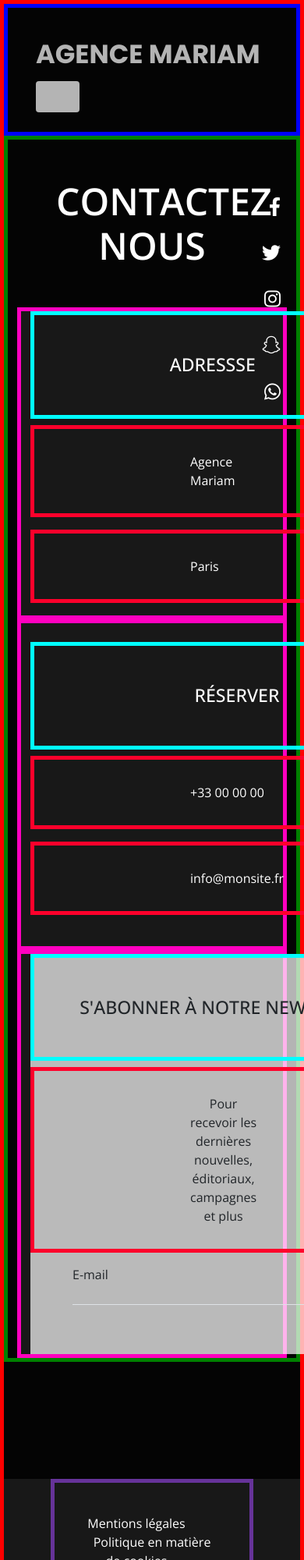
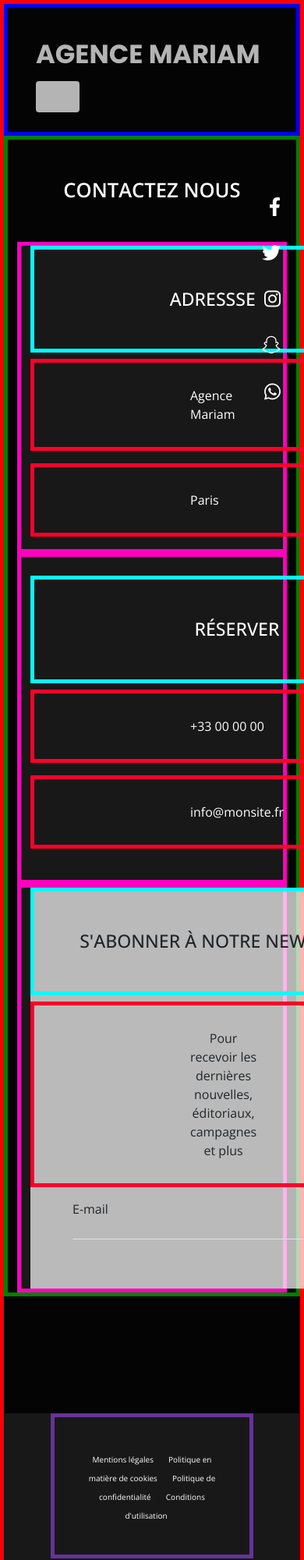
Before and after one commit to Mariam-26/agenceMariamContact, a plain HTML site: page public/index.html in a window 390 px wide. Shown: the top 2000 px of the page at 78% size. Drawn offline with nearby package versions, Linux system fonts and the light colour scheme; files that its build step writes are made by us from their sources.

Commit message:
agencemariamContact

```diff
--- a/assets/scss/style.scss
+++ b/assets/scss/style.scss
@@ -137,7 +137,7 @@ body {
     .section {
         border: 5px solid rgb(255, 0, 191);
         background: rgba(255, 255, 255, 0.08);
-        margin: auto;
+        // margin: auto;
         width: 100%;
         h3 {
             padding: 50px;
@@ -188,7 +188,39 @@ footer {
 /* FIN FOOTER */
 
 // MEDIA QUERY
-// MOBOLE
-@media screen and (max-width: 991px) {
+// TABLETTE
+@media screen and (max-width: 990px) {
+    // FOOTER
+    footer {
+        span {
+            margin-right: 30px;
+            font-size: 13px;
+        }
+    }
+    /* FIN FOOTER */
+}
+
+
+/* FIN TABLETTE */
+
+// MOBILE
+@media screen and (max-width: 760px) {
     /* style pr le header */
+    .container {
+        h2 {
+            font-size: 1.6rem;
+        }
+    }
+    /* fin header */
+    // FOOTER
+    footer {
+        span {
+            margin-right: 15px;
+            font-size: 10px;
+        }
+    }
+    /* FIN FOOTER */
 }
+
+
+/* FIN MOBILE */
```
